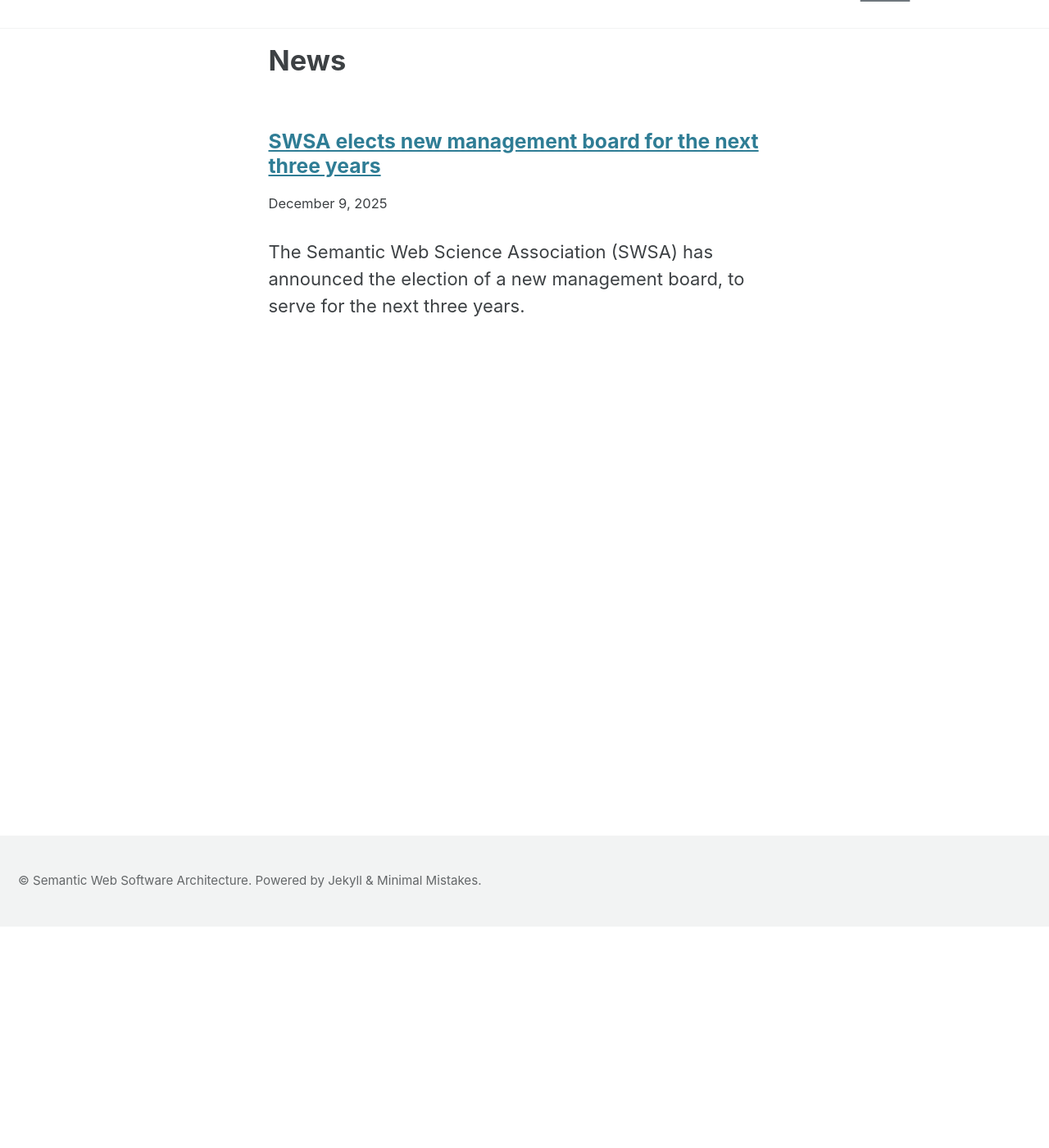
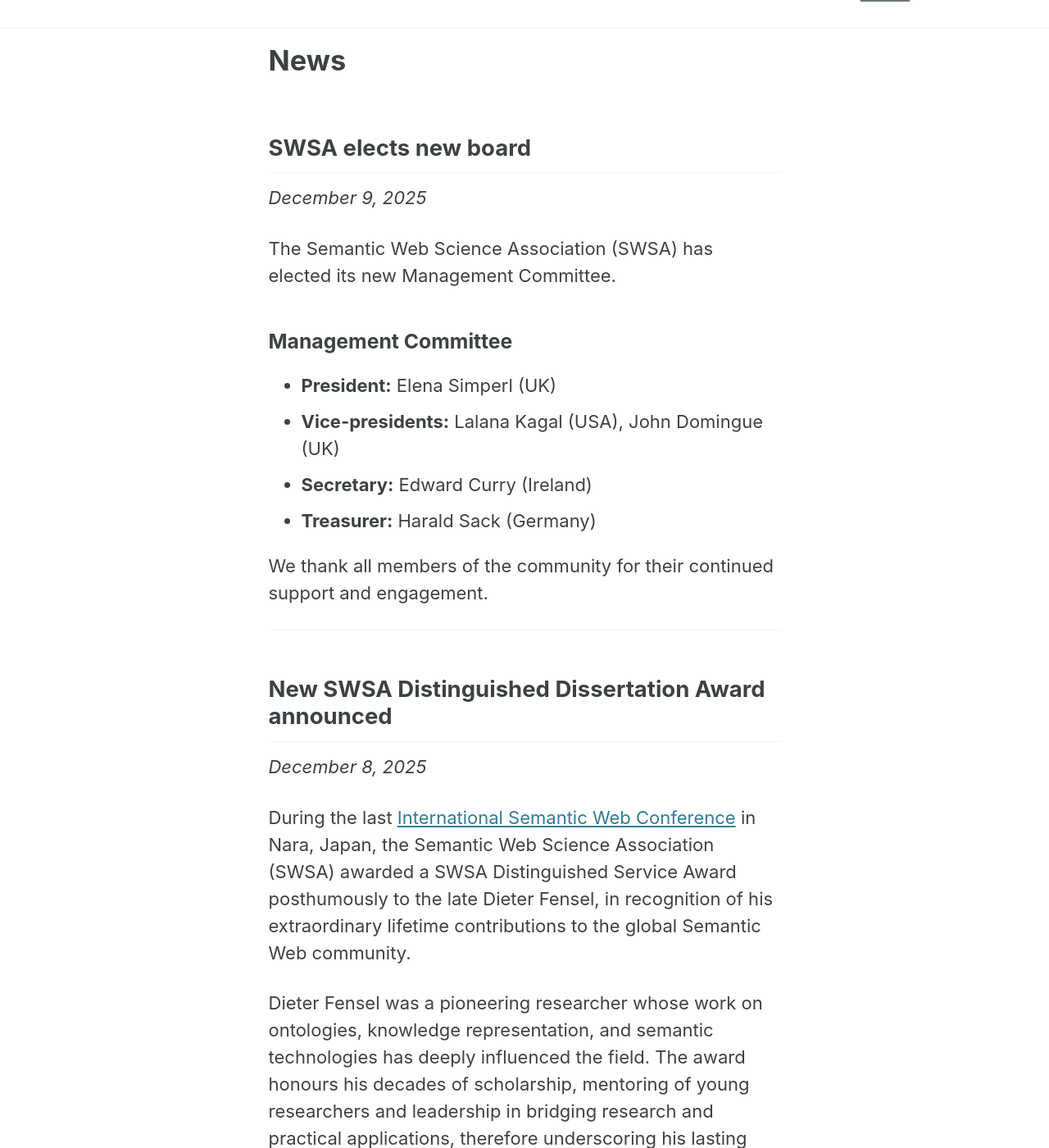
Before and after one commit to Semantic-Web-Science-Association/swsa_website, a Jekyll site: the page built from _pages/news.md, in a window 1280 px wide and 1400 px high, scrolled down 270 px. Shown: the whole window at 82% size. Built offline with Jekyll 4.4.1, drawn with Linux system fonts in a browser that asks for light colours; cached includes are drawn as plain includes; some of the changed text lies outside the part shown.

Commit message:
add news

```diff
--- a/_config.yml
+++ b/_config.yml
@@ -21,7 +21,7 @@
     permalink: /conferences/:name/
 
   news:
-    output: true
+    output: false
     permalink: /news/:name/
 
   content:
--- a/_news/2025-12-09-swsa-elects-new-board.md
+++ b/_news/2025-12-09-swsa-elects-new-board.md
@@ -1,9 +1,17 @@
 ---
-title: "SWSA elects new management board for the next three years"
+title: SWSA elects new board
+date: 2025-12-09
 layout: single
-date: 2025-12-09 10:09
+permalink: /news/swsa-elects-new-board/
 ---
 
-The Semantic Web Science Association (SWSA) has announced the election of a new management board, to serve for the next three years.
+The Semantic Web Science Association (SWSA) has elected its new Management Committee.
 
-More details can be added here.
+### Management Committee
+
+- **President:** Elena Simperl (UK)
+- **Vice-presidents:** Lalana Kagal (USA), John Domingue (UK)
+- **Secretary:** Edward Curry (Ireland)
+- **Treasurer:** Harald Sack (Germany)
+
+We thank all members of the community for their continued support and engagement.
--- a/_pages/news.md
+++ b/_pages/news.md
@@ -6,11 +6,12 @@
 
 {% assign news_sorted = site.news | sort: "date" | reverse %}
 
-{% for item in news_sorted %}
-### [{{ item.title }}]({{ item.url | relative_url }})
+{% for post in news_sorted %}
+## {{ post.title }}
 
-<small>{{ item.date | date: "%B %-d, %Y" }}</small>
+*{{ post.date | date: "%B %-d, %Y" }}*
 
-{{ item.excerpt | strip_html | truncate: 220 }}
+{{ post.content }}
 
+<hr>
 {% endfor %}
```
Also changed, not shown: _news/2025-11-05-swsa-2025-award-winners-announced.md (added, +16 -0 lines), _news/2025-12-08-new-swsa-distinguished-dissertation-award-announced.md (added, +12 -0 lines).
